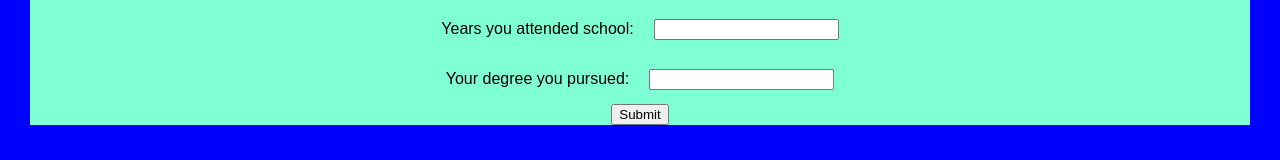
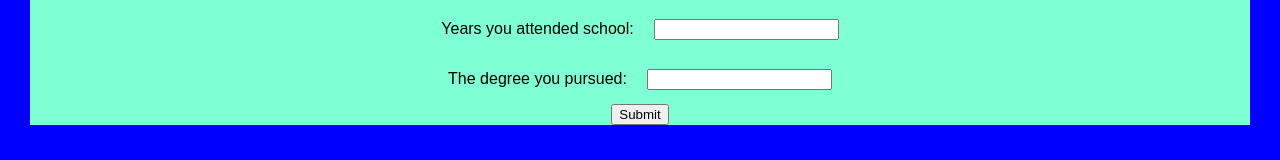
Before and after one commit to VirsatusCodes/odin-cv-project, a React (Create React App) app: page / in a window 1280 px wide. Shown: the part 327-487 px from the top of the page. Built offline with nearby package versions, Linux system fonts and the light colour scheme.

Commit message:
testing switching branch

```diff
--- a/src/components/Education.js
+++ b/src/components/Education.js
@@ -28,7 +28,7 @@ const {button, userInfo, handleChange, InputCheck, BtnCheck} = props
                 objSection='education'/>
           </div>
           <div className='nameInputPair'>
-            <p className='inputDescribers'>Your degree you pursued:</p>
+            <p className='inputDescribers'>The degree you pursued:</p>
             <InputCheck
                 text={userInfo.degreeName}
                 submitted={userInfo.submitted}
```
